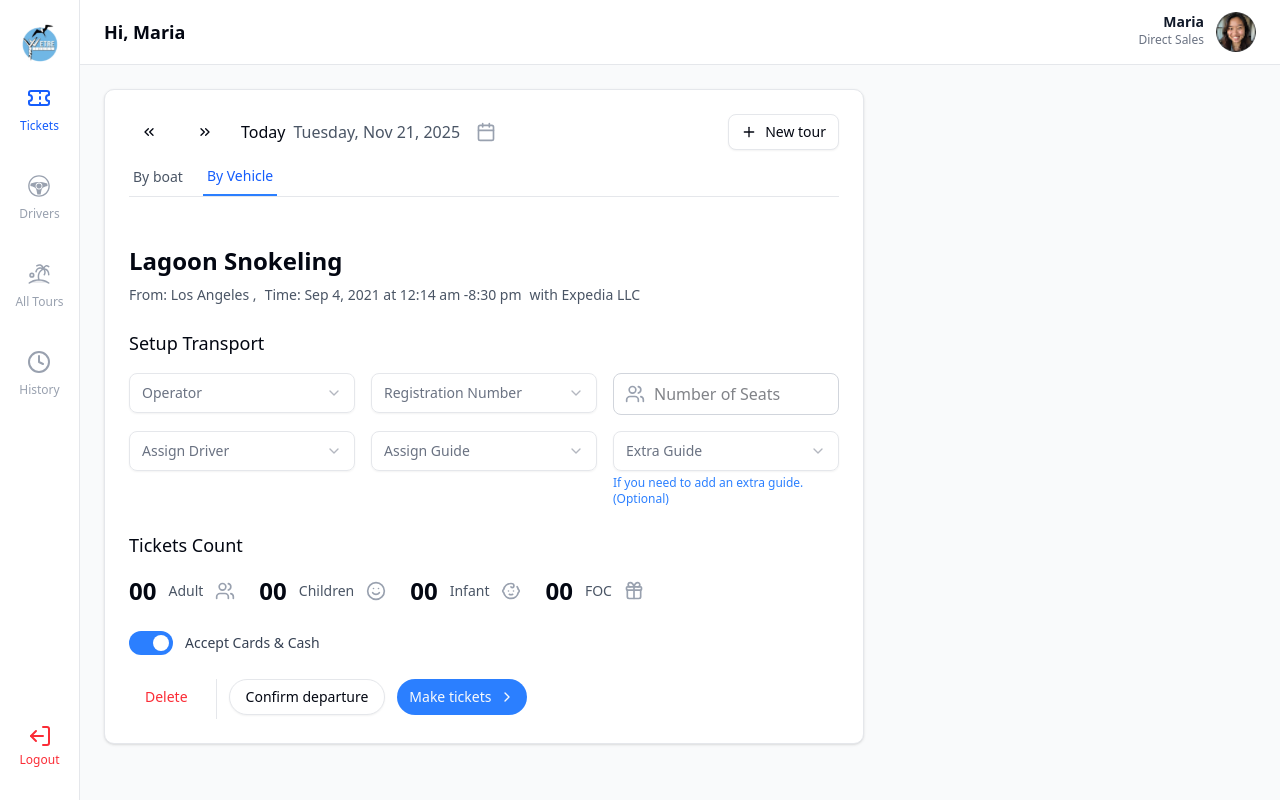
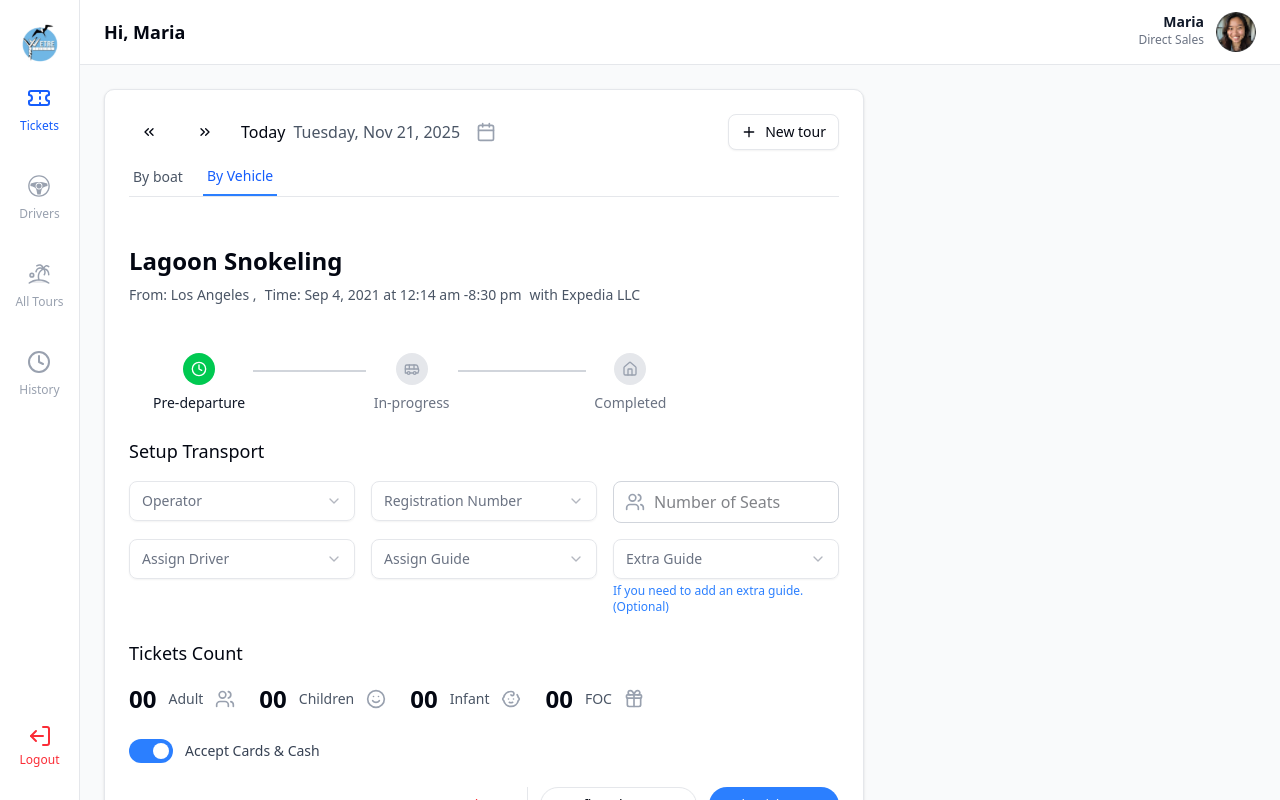
Before and after one commit to suman-chandra-barman/etre-tours-webapp, a Next.js app: page /direct-sales in a window 1280 px wide. Built offline with nearby package versions, Linux system fonts and the light colour scheme.

Commit message:
feat: implement ProgressTracker component and integrate it into TourProgressView and TourSetupForm

```diff
--- /dev/null
+++ b/src/components/Tours/ProgressTracker.tsx
@@ -0,0 +1,78 @@
+import { Bus, Home, LucideIcon, Clock } from "lucide-react";
+
+interface Step {
+  key: string;
+  label: string;
+  icon: LucideIcon;
+}
+
+interface ProgressTrackerProps {
+  currentStep?: "pre-departure" | "in-progress" | "completed";
+  steps?: Step[];
+}
+
+const ProgressTracker = ({
+  currentStep = "pre-departure",
+  steps = [
+    { key: "pre-departure", label: "Pre-departure", icon: Clock },
+    { key: "in-progress", label: "In-progress", icon: Bus },
+    { key: "completed", label: "Completed", icon: Home },
+  ],
+}: ProgressTrackerProps) => {
+  const getStepIndex = (step: string) => steps.findIndex((s) => s.key === step);
+  const currentStepIndex = getStepIndex(currentStep);
+
+  return (
+    <div className="p-4 md:p-6">
+      <div className="flex items-center justify-between max-w-3xl mx-auto">
+        {steps.map((step, index) => {
+          const Icon = step.icon;
+          const isCompleted = index <= currentStepIndex;
+          const isActive = index === currentStepIndex;
+
+          return (
+            <div key={step.key} className="flex items-center flex-1">
+              <div className="flex flex-col items-center">
+                <div
+                  className={`w-8 h-8 rounded-full flex items-center justify-center ${
+                    isCompleted
+                      ? "bg-green-500 text-white"
+                      : "bg-gray-200 text-gray-400"
+                  }`}
+                >
+                  <Icon className="w-4 h-4" />
+                </div>
+                <span
+                  className={`mt-2 text-sm ${
+                    isActive ? "font-medium text-gray-900" : "text-gray-500"
+                  }`}
+                >
+                  {step.label}
+                </span>
+              </div>
+              {index < steps.length - 1 && (
+                <div
+                  className="flex-1 h-0.5 mx-2 relative"
+                  style={{ top: "-12px" }}
+                >
+                  <div
+                    className={`h-full ${
+                      index < currentStepIndex ? "bg-green-500" : "bg-gray-300"
+                    }`}
+                    style={{
+                      borderTop: "2px dashed",
+                      borderColor:
+                        index < currentStepIndex ? "#10b981" : "#d1d5db",
+                    }}
+                  />
+                </div>
+              )}
+            </div>
+          );
+        })}
+      </div>
+    </div>
+  );
+};
+
+export default ProgressTracker;
--- a/src/components/Tours/TourProgressView.tsx
+++ b/src/components/Tours/TourProgressView.tsx
@@ -1,17 +1,9 @@
 "use client";
 
 import { useState } from "react";
-import {
-  CheckCircle,
-  Bus,
-  Home,
-  Smile,
-  Baby,
-  Gift,
-  Users,
-  ChevronRight,
-} from "lucide-react";
+import { Smile, Baby, Gift, Users, ChevronRight } from "lucide-react";
 import CancelTourModal from "@/components/Modals/CancelTourModal";
+import ProgressTracker from "./ProgressTracker";
 
 interface TourProgressViewProps {
   tourData: {
@@ -39,15 +31,6 @@ const TourProgressView = ({
 }: TourProgressViewProps) => {
   const [isCancelModalOpen, setIsCancelModalOpen] = useState(false);
 
-  const steps = [
-    { key: "pre-departure", label: "Pre-departure", icon: CheckCircle },
-    { key: "in-progress", label: "In-progress", icon: Bus },
-    { key: "completed", label: "Completed", icon: Home },
-  ];
-
-  const getStepIndex = (step: string) => steps.findIndex((s) => s.key === step);
-  const currentStepIndex = getStepIndex(currentStep);
-
   const handleCancelTour = (reason: string) => {
     console.log("Tour cancellation reason:", reason);
     if (onCancelTour) {
@@ -69,57 +52,7 @@ const TourProgressView = ({
       </div>
 
       {/* Progress Tracker */}
-      <div className="p-4 md:p-6 border-b">
-        <div className="flex items-center justify-between max-w-3xl mx-auto">
-          {steps.map((step, index) => {
-            const Icon = step.icon;
-            const isCompleted = index <= currentStepIndex;
-            const isActive = index === currentStepIndex;
-
-            return (
-              <div key={step.key} className="flex items-center flex-1">
-                <div className="flex flex-col items-center">
-                  <div
-                    className={`w-12 h-12 rounded-full flex items-center justify-center ${
-                      isCompleted
-                        ? "bg-green-500 text-white"
-                        : "bg-gray-200 text-gray-400"
-                    }`}
-                  >
-                    <Icon className="w-6 h-6" />
-                  </div>
-                  <span
-                    className={`mt-2 text-sm ${
-                      isActive ? "font-medium text-gray-900" : "text-gray-500"
-                    }`}
-                  >
-                    {step.label}
-                  </span>
-                </div>
-                {index < steps.length - 1 && (
-                  <div
-                    className="flex-1 h-0.5 mx-2 relative"
-                    style={{ top: "-20px" }}
-                  >
-                    <div
-                      className={`h-full ${
-                        index < currentStepIndex
-                          ? "bg-green-500"
-                          : "bg-gray-300"
-                      }`}
-                      style={{
-                        borderTop: "2px dashed",
-                        borderColor:
-                          index < currentStepIndex ? "#10b981" : "#d1d5db",
-                      }}
-                    />
-                  </div>
-                )}
-              </div>
-            );
-          })}
-        </div>
-      </div>
+      <ProgressTracker currentStep={currentStep} />
 
       {/* Setup Transport Details */}
       <div className="p-4 md:p-6">
--- a/src/components/Tours/TourSetupForm.tsx
+++ b/src/components/Tours/TourSetupForm.tsx
@@ -11,6 +11,9 @@ import {
   Gift,
   ChevronRight,
   Plus,
+  CheckCircle,
+  Bus,
+  Home,
 } from "lucide-react";
 import {
   Select,
@@ -22,6 +25,7 @@ import {
 import { Button } from "../ui/button";
 import CreateNewTourModal from "../Modals/CreateNewTourModal";
 import { Separator } from "../ui/separator";
+import ProgressTracker from "./ProgressTracker";
 
 interface TourSetupFormProps {
   tourData?: {
@@ -42,6 +46,9 @@ const TourSetupForm = ({
   const [activeTab, setActiveTab] = useState<"boat" | "vehicle">("vehicle");
   const [acceptCardsAndCash, setAcceptCardsAndCash] = useState(true);
   const [isModalOpen, setIsModalOpen] = useState(false);
+  const [currentStep, setCurrentStep] = useState<
+    "pre-departure" | "in-progress" | "completed"
+  >("pre-departure");
   const [ticketCounts, setTicketCounts] = useState({
     adults: 0,
     children: 0,
@@ -110,6 +117,9 @@ const TourSetupForm = ({
           <span className="ml-2 font-medium">with</span>{" "}
           {tourData?.operator || "Expedia LLC"}
         </p>
+
+        {/* Progress Tracker */}
+        <ProgressTracker currentStep={currentStep} />
 
         {/* Setup Transport */}
         <div className="mb-6">
@@ -254,14 +264,14 @@ const TourSetupForm = ({
         </div>
 
         {/* Action Buttons */}
-        <div className="flex gap-3">
+        <div className="flex justify-end gap-3">
           <Button
             variant="ghost"
             className="text-red-500  hover:text-red-600 hover:bg-red-50"
           >
             Delete
           </Button>
-          <Separator className="h-10!" orientation="vertical"/>
+          <Separator className="h-10!" orientation="vertical" />
           <Button
             variant="outline"
             onClick={onConfirmDeparture}
```
